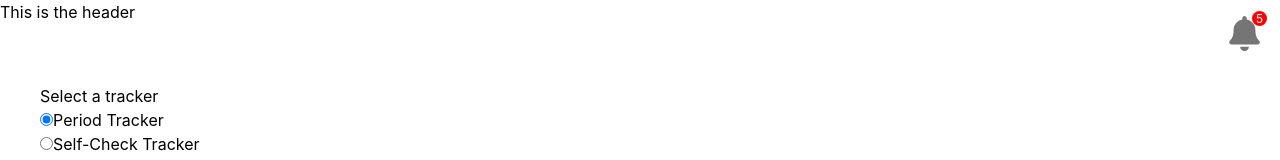
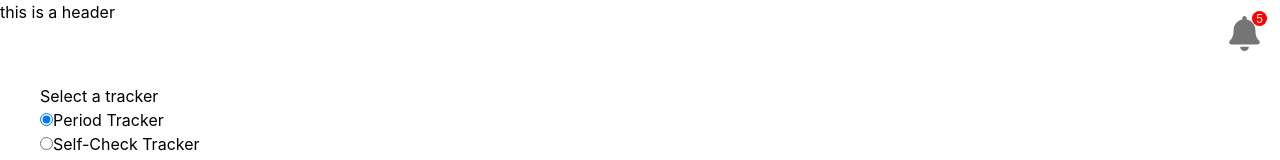
Before and after one commit to gracexkan/pink-hope-breastcheck-tool, a React (Create React App) app in the folder client/: page / in a window 1280 px wide. Shown: the top 160 px of the page. Built offline with nearby package versions, Linux system fonts and the light colour scheme; no server answers; the HTML template or start-up script is replaced by a standard one.

Commit message:
restructured folders

```diff
--- a/client/package.json
+++ b/client/package.json
@@ -17,6 +17,7 @@
     "date-fns": "^2.29.3",
     "install": "^0.13.0",
     "react": "^18.2.0",
+    "react-bootstrap": "^2.5.0",
     "react-calendar": "^3.9.0",
     "react-dom": "^18.2.0",
     "react-icons": "^4.6.0",
--- a/client/src/App.jsx
+++ b/client/src/App.jsx
@@ -8,8 +8,8 @@ import Profile from './pages/Profile';
 import Faqs from './pages/Faqs';
 import Header from './layout/Header';
 import Footer from './layout/Footer';
-import Notification from './layout/Notification';
 import axios from "axios";
+import Notification from "./components/notification/Notification"
 
 function App() {
   useEffect(() => {
@@ -22,8 +22,8 @@ function App() {
   return (
     <Router>
       <div className="App">
-      <Header />
-      <Notification />
+        <Header />
+        <Notification />
         <Routes>
           <Route exact path="/" element={<Calendar />}></Route>
           <Route exact path="/self-check" element={<SelfCheck />}></Route>
--- a/client/src/layout/Header.jsx
+++ b/client/src/layout/Header.jsx
@@ -3,8 +3,8 @@ import React from 'react';
 
 const Header = () => {
   return (
-    <div>
-      This is the header
+    <div style={{height: "10%"}}>
+      this is a header
     </div>
   );
 }
--- a/client/src/pages/Calendar.jsx
+++ b/client/src/pages/Calendar.jsx
@@ -1,5 +1,5 @@
 import React from 'react';
-import CalForm from '../components/CalForm';
+import CalForm from '../components/calendar/CalForm';
 import 'react-calendar/dist/Calendar.css';
 
 const Calendar = () => {
```
Also changed, not shown: client/src/components/calendar/CalForm.jsx (renamed from client/src/components/CalForm.jsx), client/src/components/calendar/CalTracker.jsx (renamed from client/src/components/CalTracker.jsx), client/src/components/notification/Notification.css (renamed from client/src/layout/Notification.css), client/src/components/notification/Notification.jsx (renamed from client/src/layout/Notification.jsx), 1 other file (tests, documents, lock files or other folders).
